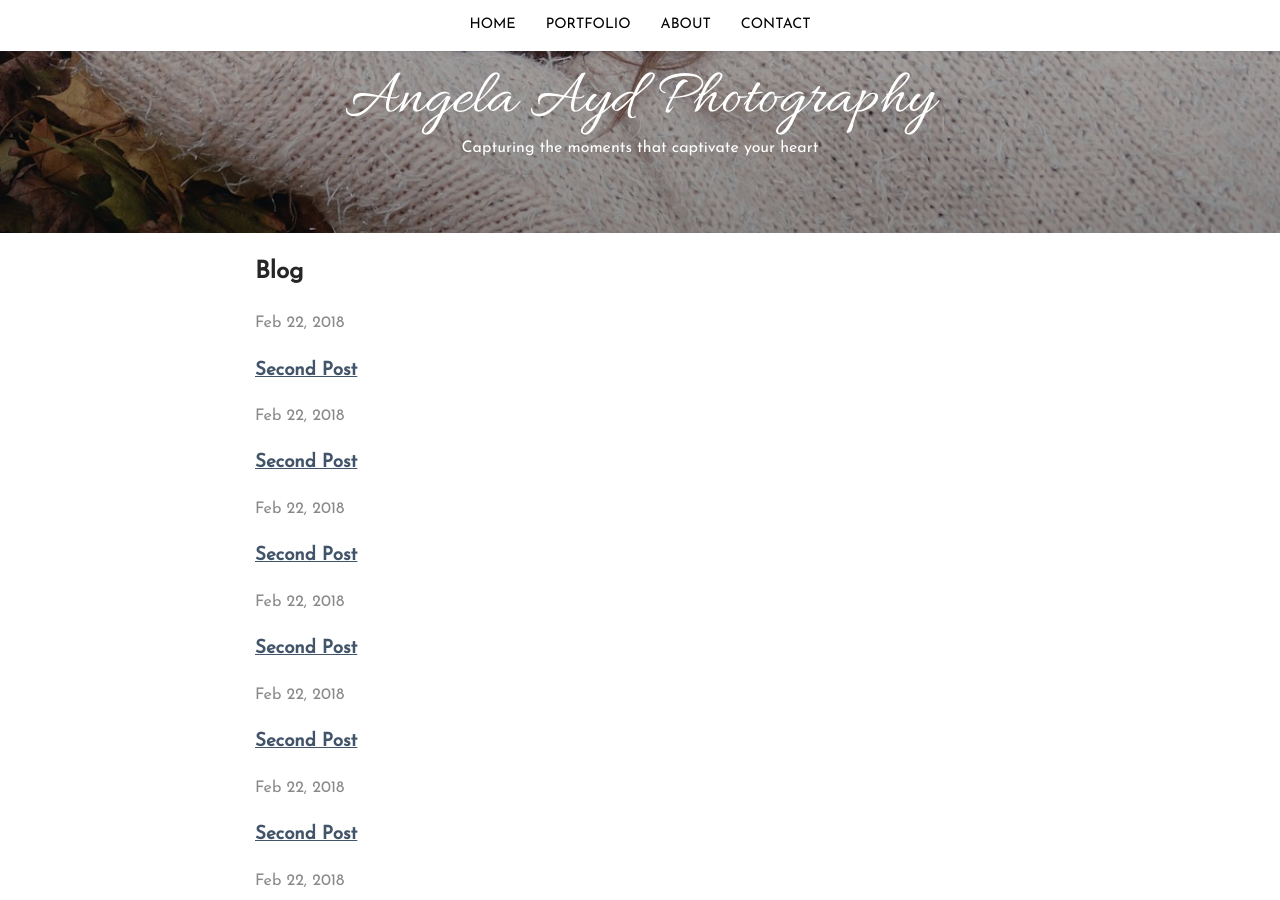
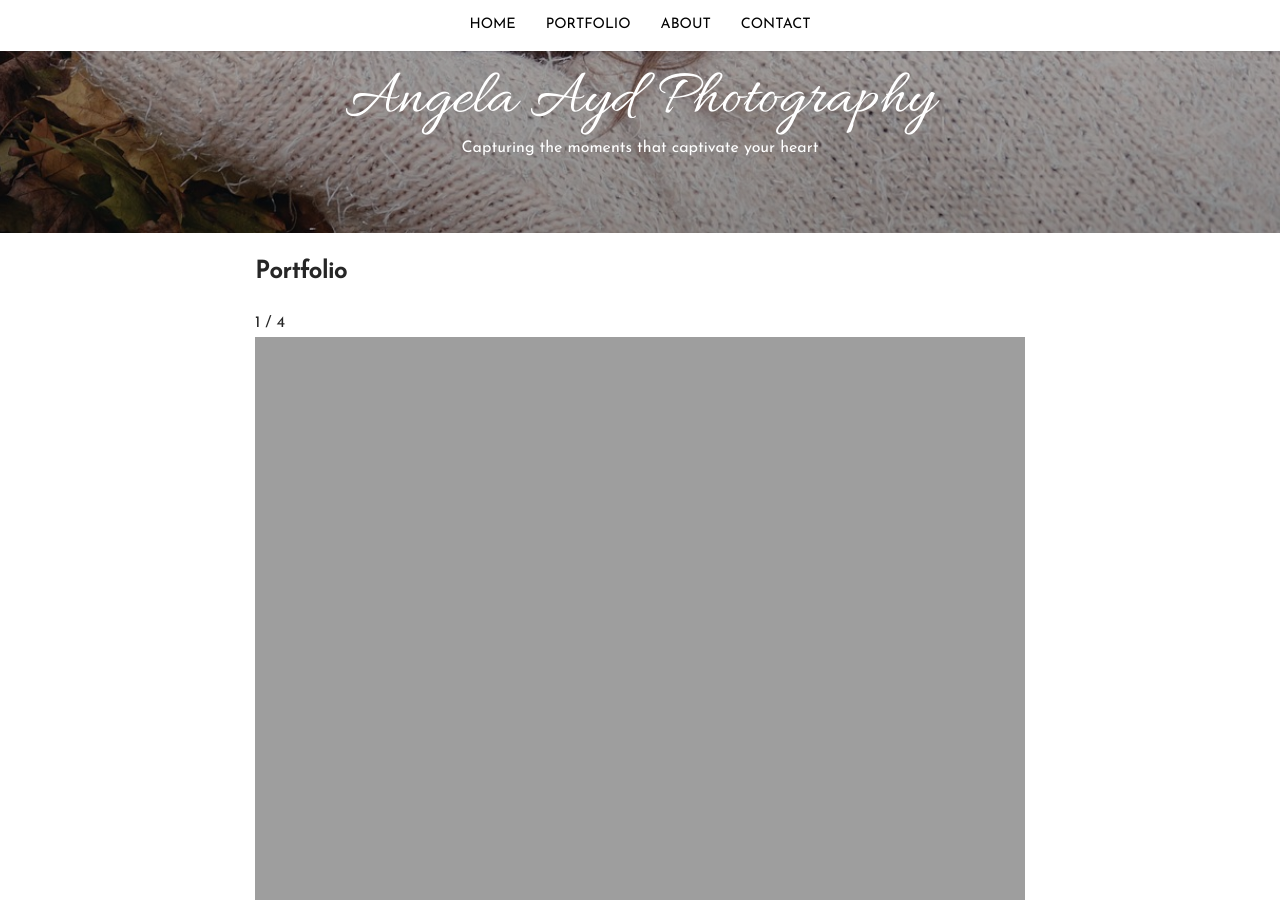
Before and after one commit to adamayd/angelaaydphotography, a Jekyll site: the page built from portfolio/index.html, in a window 1280 px wide and 900 px high, scrolled down 667 px. Built offline with Jekyll 4.4.1, drawn with Linux system fonts in a browser that asks for light colours.

Commit message:
added crude carousel

```diff
--- /dev/null
+++ b/_includes/carousel.html
@@ -0,0 +1,39 @@
+<div class="slideshow-container">
+
+  <div class="mySlides fade">
+    <div class="numbertext">1 / 4</div>
+    <img src={{ "/assets/carousel1.jpg" | prepend: site.baseurl | prepend: site.url }} style="width:100%" />
+    <div class="text">Caption 1 Text</div>
+  </div>
+
+  <div class="mySlides fade">
+    <div class="numbertext">2 / 4</div>
+    <img src={{ "/assets/carousel2.jpg" | prepend: site.baseurl | prepend: site.url }} style="width:100%" />
+    <div class="text">Caption 2 Text</div>
+  </div>
+
+  <div class="mySlides fade">
+    <div class="numbertext">3 / 4</div>
+    <img src={{ "/assets/carousel3.jpg" | prepend: site.baseurl | prepend: site.url }} style="width:100%" />
+    <div class="text">Caption 3 Text</div>
+  </div>
+
+  <div class="mySlides fade">
+    <div class="numbertext">4 / 4</div>
+    <img src={{ "/assets/carousel4.jpg" | prepend: site.baseurl | prepend: site.url }} style="width:100%" />
+    <div class="text">Caption 4 Text</div>
+  </div>
+
+  <a class="prev" onclick="plusSlides(-1)">&#10094;</a>
+  <a class="next" onclick="plusSlides(1)">&#10095;</a>
+</div>
+<br>
+
+<div style="text-align: center">
+  <span class="dot" onclick="currentSlide(1)"></span>
+  <span class="dot" onclick="currentSlide(2)"></span>
+  <span class="dot" onclick="currentSlide(3)"></span>
+  <span class="dot" onclick="currentSlide(4)"></span>
+</div>
+
+<script>{% include js/carousel.js %}</script>
--- /dev/null
+++ b/_includes/js/carousel.js
@@ -0,0 +1,26 @@
+var slideIndex = 1;
+showSlides(slideIndex);
+
+function plusSlides(n) {
+  showSlides(slideIndex += n);
+}
+
+function currentSlide(n) {
+  showSlides(slideIndex = n);
+}
+
+function showSlides(n) {
+  var i;
+  var slides = document.getElementsByClassName("mySlides");
+  var dots = document.getElementsByClassName("dot");
+  if (n > slides.length) {slideIndex = 1}
+  if (n < 1) {slideIndex = slides.length}
+  for (i = 0; i < slides.length; i++) {
+    slides[i].style.display = "none";
+  }
+  for (i = 0; i < dots.length; i++) {
+    dots[i].className = dots[i].className.replace(" active", "");
+  }
+  slides[slideIndex-1].style.display = "block";
+  dots[slideIndex-1].className += " active";
+}
--- /dev/null
+++ b/_sass/_carousel.scss
@@ -0,0 +1,81 @@
+.slideshow-container {
+  max-width: 1000px;
+  position: relative;
+  margin: auto;
+}
+
+.mySlides {
+  display: none;
+}
+
+.prev, .next {
+  cursor: pointer;
+  position: absolute;
+  top: 50%;
+  width: auto;
+  margin-top: -22px;
+  padding: 16px;
+  color: white;
+  font-weight: bold;
+  font-size: 18px;
+  transition: 0.6s ease;
+  border-radius: 0 3px 3px 0;
+  &:hover {
+    background-color: rgba(0,0,0,0.8);
+  }
+}
+
+.next {
+  right: 0;
+  border-radius: 3px 0 0 3px;
+}
+
+.text {
+  color: #f2f2f2;
+  font-size: 15px;
+  padding: 8px 12px;
+  position: absolute;
+  bottom: 8px;
+  width: 100%;
+  text-align: center;
+}
+
+.numbertext {
+  color: #f2f2f2;
+  font-size: 12px;
+  padding: 8px 12px;
+  position: absolute;
+  top: 0;
+}
+
+.dot {
+  cursor: pointer;
+  height: 15px;
+  width: 15px;
+  margin: 0 2px;
+  background-color: #bbb;
+  border-radius: 50%;
+  display: inline-block;
+  transition: background-color 0.6s ease;
+}
+
+.active, .dot:hover {
+  background-color: #717171;
+}
+
+.fade {
+  -webkit-animation-name: fade;
+  -webkit-animation-duration: 1.5s;
+  animation-name: fade;
+  animation-duration: 1.5s;
+}
+
+@-webkit-keyframes fade {
+  from {opacity: 0.4}
+  to {opacity: 1}
+}
+
+@keyframes fade {
+  from {opacity: 0.4}
+  to {opacity: 1}
+}
--- a/portfolio/index.html
+++ b/portfolio/index.html
@@ -2,7 +2,8 @@
 layout: default
 ---
 
-<h2>Blog</h2>
+<h2>Portfolio</h2>
+{% include carousel.html %}
 {% for post in site.posts %}
     <time>{{ post.date | date: "%b %-d, %Y" }}</time>
     <h3><a href="{{ post.url | prepend: site.baseurl }}">{{ post.title }}</a></h3>
```
Also changed, not shown: 1 other file.
